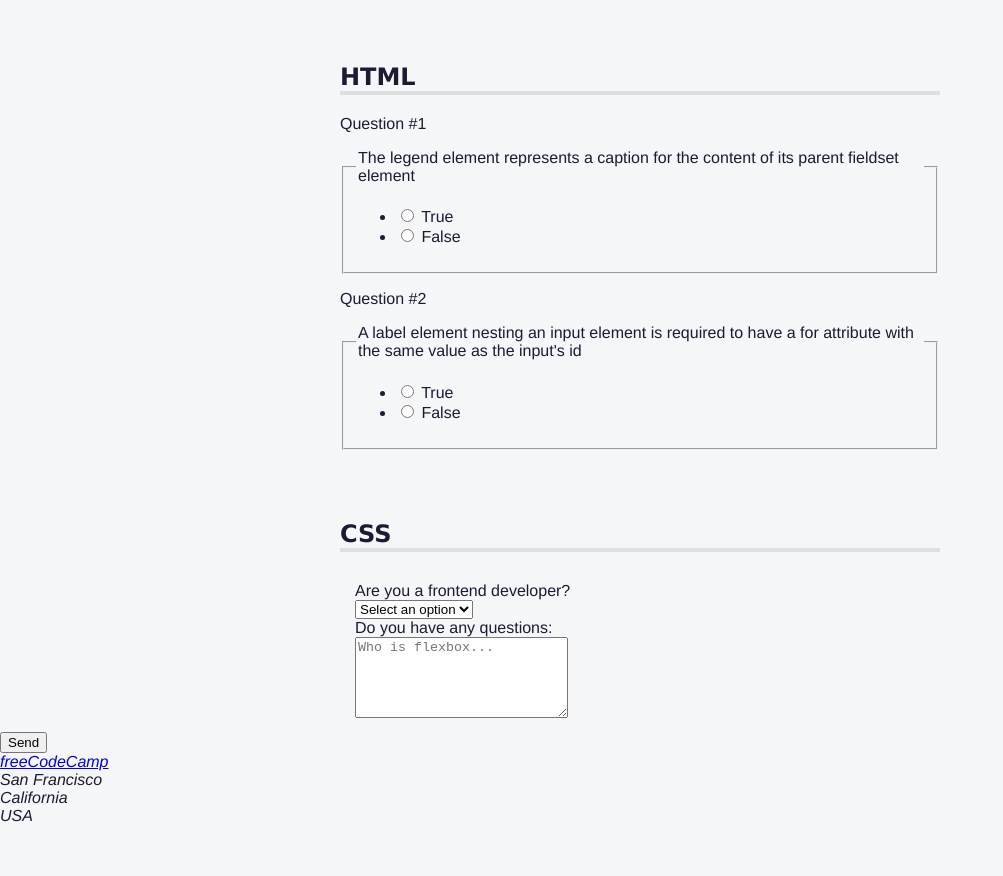
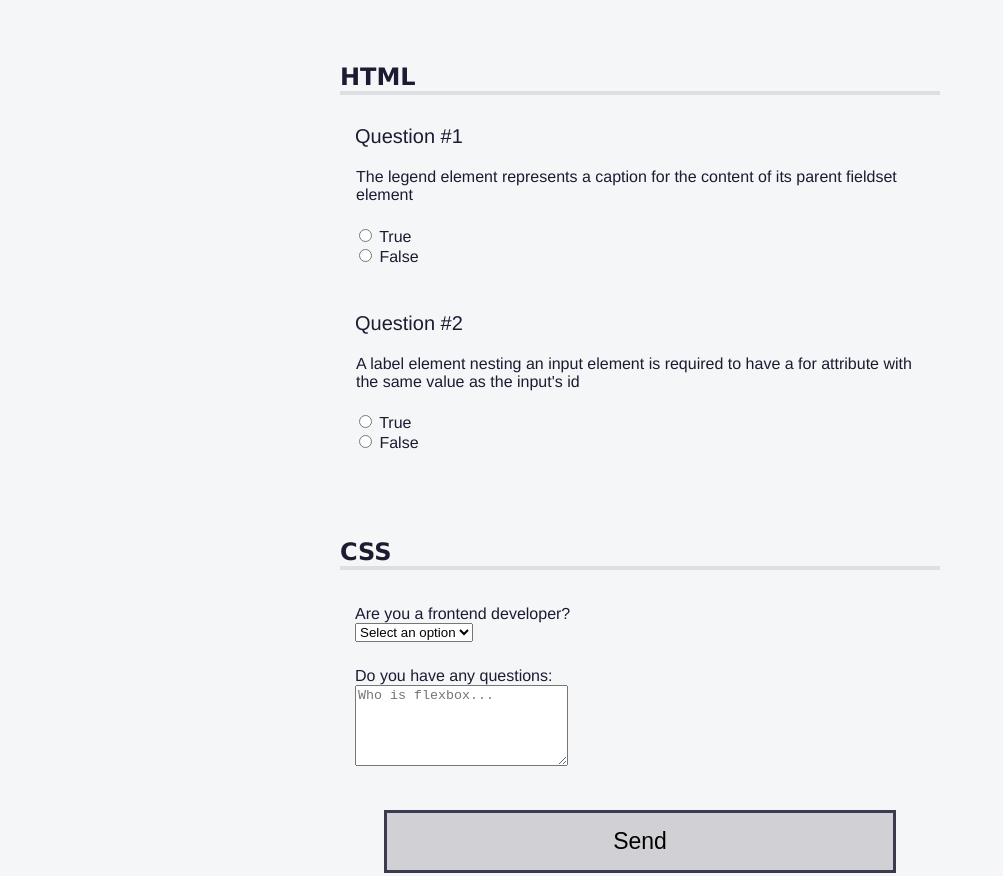
Before and after one commit to rodcerqcsar/front-end_quiz, a plain HTML site: page index.html in a window 1280 px wide. Shown: the part 271-1147 px from the top of the page, without its empty margins (0-1003 px from the left). Before the commit the page ends 1096 px from the top, so only its background shows below. Drawn offline with Linux system fonts and the light colour scheme.

Commit message:
Update styles.css

```diff
--- a/styles.css
+++ b/styles.css
@@ -1,3 +1,9 @@
+@media (prefers-reduced-motion: no-preference) {
+  * {
+  scroll-behavior: smooth;
+}
+}
+
 body {
   background: #f5f6f7;
   color: #1b1b32;
@@ -97,6 +103,10 @@ input {
   font-size: 16px;
 }
 
+.info label, .info input {
+  display: inline-block;
+}
+
 .info input {
   width: 50%;
   text-align: left;
@@ -105,10 +115,61 @@ input {
 .info label {
   width: 10%;
   min-width: 55px;
+  text-align: right;
+}
+
+.question-block {
+  text-align: left;
+  display: block;
+  width: 100%;
+  margin-top: 20px;
+  padding-top: 5px;
+}
+
+p {
+  margin-top: 5px;
+  padding-left: 15px;
+  font-size: 20px;
 }
 
 p::before {
   content: "Question #";
+}
+
+.question {
+  border: none;
+  padding-bottom: 0;
+}
+
+.answers-list {
+  list-style: none;
+  padding: 0;
+}
+
+button {
+  display: block;
+  margin: 40px auto;
+  width: 40%;
+  padding: 15px;
+  font-size: 23px;
+  background: #d0d0d5;
+  border: 3px solid #3b3b4f;
+}
+
+footer {
+  background-color: #2a2a40;
+  display: flex;
+  justify-content: center;
+}
+
+footer,
+footer a {
+  color: #dfdfe2;
+}
+
+address {
+  text-align: center;
+  padding: 0.3em;
 }
 
 .sr-only {
```
Lines whose indentation alone changed are shown as unchanged.
